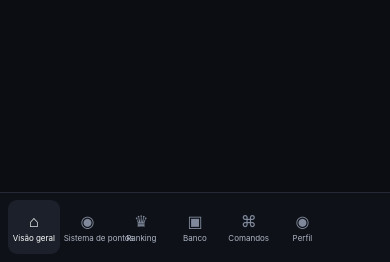
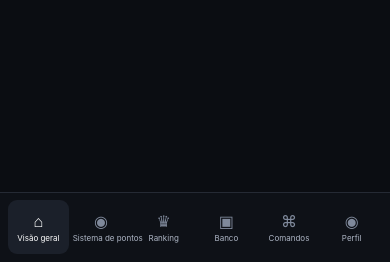
Before and after one commit to Sniper17/SN7-CORE-, a Flask app: page / in a window 390 px wide. Shown: the part 582-844 px from the top of the page. Run offline with Flask 3, Linux system fonts and the light colour scheme; data that the repository does not hold is empty; some libraries are stand-ins or nearby versions.

Commit message:
fix: corrigir navegacao mobile do painel

```diff
--- a/static/css/style.css
+++ b/static/css/style.css
@@ -60,7 +60,7 @@ input:focus,textarea:focus{border-color:#58647a;box-shadow:0 0 0 2px rgba(124,92
     background:rgba(15,18,24,.97);backdrop-filter:blur(12px);
   }
   .brand,.channel-card,.sidebar-footer{display:none}
-  nav{height:100%;display:grid;grid-template-columns:repeat(7,1fr);gap:2px}
+  nav{height:100%;display:grid;grid-template-columns:repeat(6,1fr);gap:2px}
   nav button{font-size:9px;text-align:center;padding:5px 2px;min-width:0;white-space:nowrap}
   nav button span{display:block;width:auto;margin:0 0 2px;font-size:17px;line-height:20px}
   nav button.active{background:#1b202a}
--- a/static/js/app.js
+++ b/static/js/app.js
@@ -605,7 +605,7 @@ document.addEventListener("DOMContentLoaded", () => {
   loadSettings();
 });
 
-# SN7_POINTS_REWARDS_V1
+// SN7_POINTS_REWARDS_V1
 function sn7SetModal(id, open) { const el=document.getElementById(id); if(!el)return; el.hidden=!open; document.body.classList.toggle("sn7-modal-open",open); }
 function openPointsEditor(){sn7SetModal("sn7PointsEditor",true)} function closePointsEditor(){sn7SetModal("sn7PointsEditor",false)}
 function openRewardsEditor(){sn7SetModal("sn7RewardsEditor",true)} function closeRewardsEditor(){sn7SetModal("sn7RewardsEditor",false)}
```
